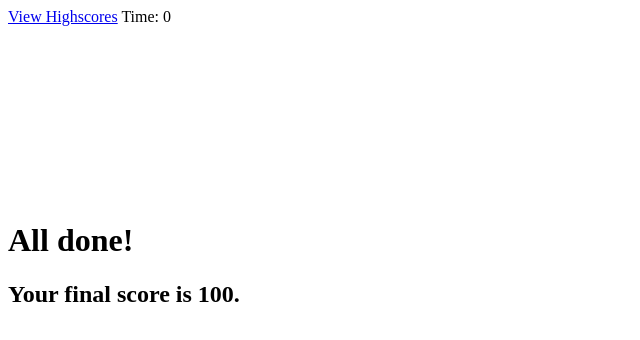
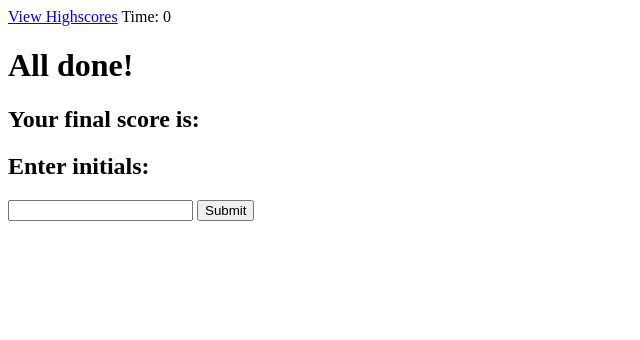
Before and after one commit to yyb613/code-quiz, a plain HTML site: page index.html in a window 1280 px wide. Both pictures are taken after a click on the button "Start Quiz". Shown: the whole page, without its empty margins (0-640 px from the left). Drawn offline with Linux system fonts and the light colour scheme.

Commit message:
display game over message

```diff
--- a/assets/css/style.css
+++ b/assets/css/style.css
@@ -0,0 +1,4 @@
+/* hide Game Over message */
+#final-message {
+    display: none;
+}
--- a/assets/js/script.js
+++ b/assets/js/script.js
@@ -1,29 +1,23 @@
 
+// initialize variables
+var time = document.querySelector('#time');
+var intro = document.querySelector('#intro');
+var startbtn = document.querySelector('#startbtn');
+var finalMessage = document.querySelector('#final-message');
+var score = 100;
+var secs = 0;
 
-var time = document.querySelector("#time");
-var secs = 0;
+// display seconds in timer
 time.textContent = secs;
 
-var startbtn = document.querySelector("#startbtn");
-var header = document.querySelector("header");
-
-var score = 100;
-
-function displayFinished() { // display finished message
-    var h1El = document.createElement("h1");
-    h1El.textContent = "All done!";
-    document.body.appendChild(h1El);
-
-    var h2El = document.createElement("h2");
-    h2El.textContent = "Your final score is " + score + '.';
-    document.body.appendChild(h2El);
-
-    var initials = document.createElement("h2");
-   // initials.textContent = "Enter initials: " + [INPUT BOX] + [SUBMIT];
+// game over message
+function displayFinished() {
+    finalMessage.style.display = "block";
 }
 
+// if "Start Quiz" is pressed
 startbtn.addEventListener("click", function() {
-    header.style.visibility = "hidden";
+    intro.style.display = "none";
 
     secs = 1;
 
@@ -34,9 +28,6 @@ startbtn.addEventListener("click", function() {
         if (secs < 0) { // display finished message
             clearInterval(timerInterval);
             displayFinished();
-            // All done!
-            // Your final scocre is ___.
-            // Enter initials: ______________ [Submit]
         }
     }, 1000);
 });
@@ -50,3 +41,23 @@ var arrQuestions = [
         correctAns: "4"
     }
 ];
+
+
+/*
+    var questionIndex = 0;
+    var numCorrect = 0;
+    var numIncorrect = 0;
+*/
+
+
+
+    // var h1El = document.createElement("h1");
+    // h1El.textContent = "All done!";
+    // document.body.appendChild(h1El);
+
+    // var h2El = document.createElement("h2");
+    // h2El.textContent = "Your final score is " + score + '.';
+    // document.body.appendChild(h2El);
+
+    // var initials = document.createElement("h2");
+   // initials.textContent = "Enter initials: " + [INPUT BOX] + [SUBMIT];
--- a/index.html
+++ b/index.html
@@ -14,14 +14,24 @@
 
     <span id="timer">Time: <span id="time"></span></span>
 
-    <header>
+    <div id="intro">
         <h1>Coding Quiz Challenge</h1>
         <h2>
             Try to answer the following code-related questions within the time limit. Keep in mind that incorrect
             answers will penalize your score/time by ten seconds!
         </h2>
         <button id="startbtn">Start Quiz</button>
-    </header>
+    </div>
+
+    <div id="final-message">
+        <h1>All done!</h1>
+        <form>
+            <label><h2>Your final score is: </h2></label><span id="score"></span>
+            <label><h2>Enter initials: </h2></label>
+            <input type="text" id="initials">
+            <input type="submit" value="Submit">
+        </form>
+    </div>
 </body>
 <script src="./assets/js/script.js"></script>
 
```
